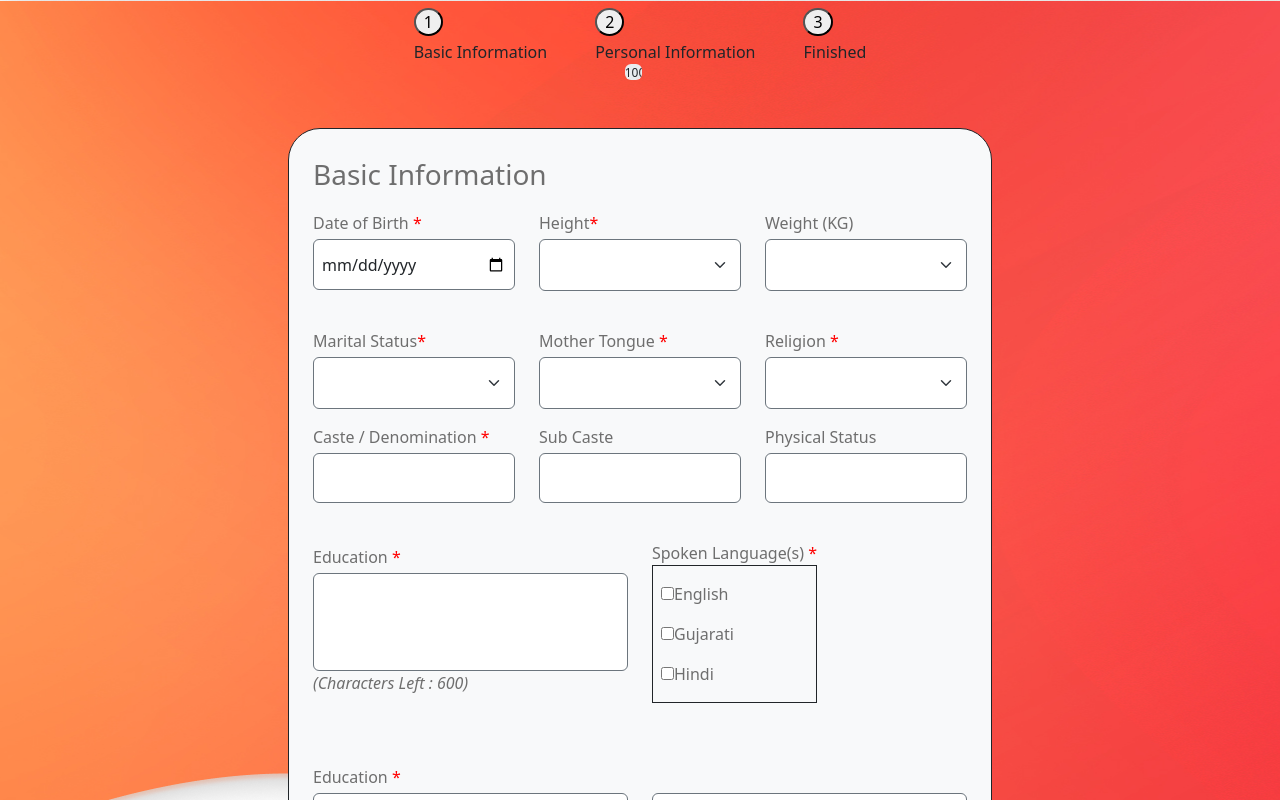
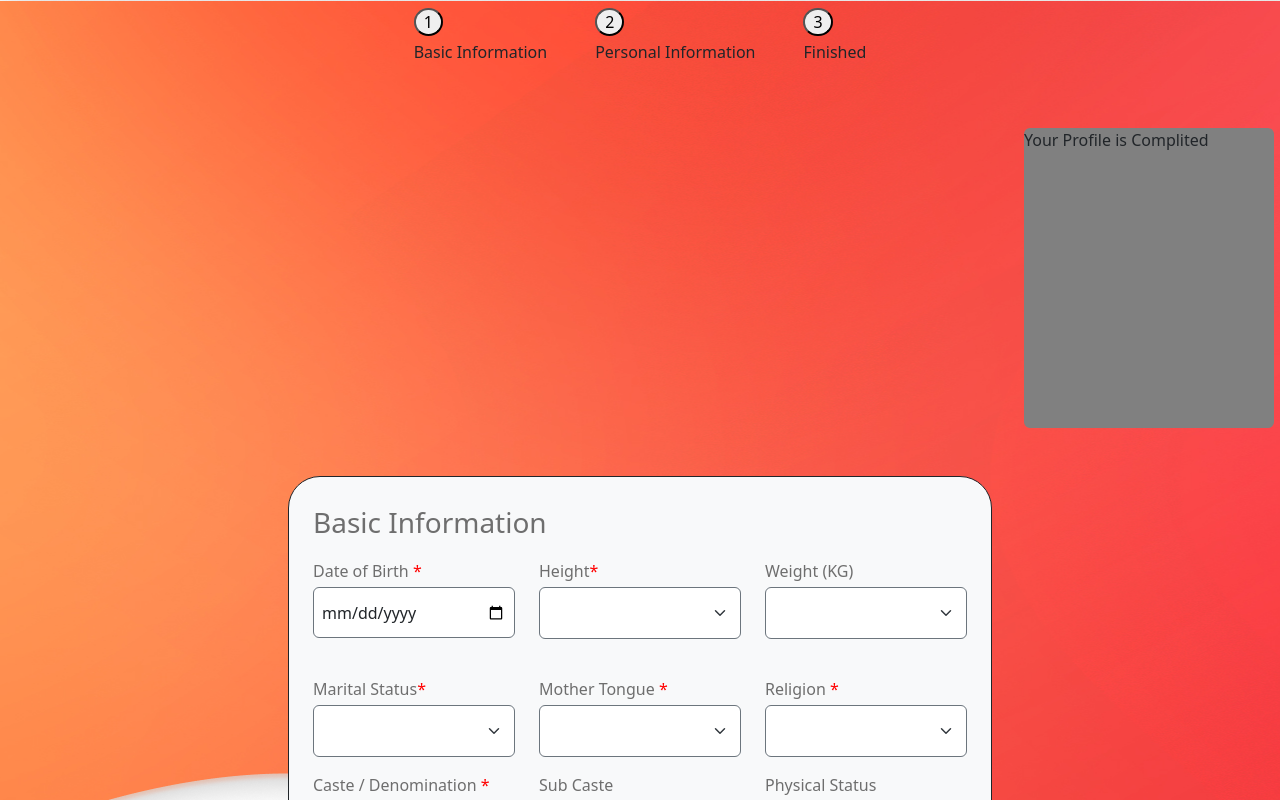
Before and after one commit to Ganpat6070/Team-project, a React (Create React App) app: page /basic-info in a window 1280 px wide. Shown: the top 800 px of the page. Built offline with nearby package versions, Linux system fonts and the light colour scheme.

Commit message:
user adding Card

```diff
--- a/src/App.tsx
+++ b/src/App.tsx
@@ -8,6 +8,7 @@ import { Route, Routes } from "react-router";
 import { BrowserRouter  } from "react-router-dom";
 import BasicInfo from "./Profile/BasicInfo";
 import PersonalInfo from "./Profile/PersonalInfo";
+import Card from "./Profile/Card1";
 
 function App() {
   return (
@@ -24,6 +25,7 @@ function App() {
                 <Route path="/register" element={<RegForm2 />} />
                 <Route path="/personal-info" element={<PersonalInfo/>} />
                 <Route path="/basic-info" element={<BasicInfo/>} />
+                <Route path="/Card" element={<Card/>} />
               </Routes>
             </div>
           </div>
--- /dev/null
+++ b/src/Profile/Card1.css
@@ -0,0 +1,9 @@
+.card1{
+
+width: 250px;
+border-radius: 6px;
+height: 300px;
+margin-left: 80%;
+margin-top: 5%;
+background-color: grey
+}
--- /dev/null
+++ b/src/Profile/Card1.tsx
@@ -0,0 +1,11 @@
+ import "./Card1.css";
+const Card1 = () => {
+
+    return (<>
+<div className="card1 ">
+<p>Your Profile is Complited </p>
+</div>
+    </>)
+}
+
+export default Card1;
--- a/src/Profile/ProgressCard.css
+++ /dev/null
@@ -1,143 +0,0 @@
-body{
-
-    background-color:#E8F5E9;
-}
-
-.padding{
-
-    padding:10rem !important;
-}
-
-.progress{
-    width: 150px;
-    height: 150px;
-    line-height: 150px;
-    background: none;
-    margin: 0 auto;
-    box-shadow: none;
-    position: relative;
-}
-.progress:after{
-    content: "";
-    width: 100%;
-    height: 100%;
-    border-radius: 50%;
-    border: 12px solid #fff;
-    position: absolute;
-    top: 0;
-    left: 0;
-}
-.progress > span{
-    width: 50%;
-    height: 100%;
-    overflow: hidden;
-    position: absolute;
-    top: 0;
-    z-index: 1;
-}
-.progress .progress-left{
-    left: 0;
-}
-.progress .progress-bar{
-    width: 100%;
-    height: 100%;
-    background: none;
-    border-width: 12px;
-    border-style: solid;
-    position: absolute;
-    top: 0;
-}
-.progress .progress-left .progress-bar{
-    left: 100%;
-    border-top-right-radius: 80px;
-    border-bottom-right-radius: 80px;
-    border-left: 0;
-    -webkit-transform-origin: center left;
-    transform-origin: center left;
-}
-.progress .progress-right{
-    right: 0;
-}
-.progress .progress-right .progress-bar{
-    left: -100%;
-    border-top-left-radius: 80px;
-    border-bottom-left-radius: 80px;
-    border-right: 0;
-    -webkit-transform-origin: center right;
-    transform-origin: center right;
-    animation: loading-1 1.8s linear forwards;
-}
-.progress .progress-value{
-    width: 90%;
-    height: 90%;
-    border-radius: 50%;
-    background: #44484b;
-    font-size: 24px;
-    color: #fff;
-    line-height: 135px;
-    text-align: center;
-    position: absolute;
-    top: 5%;
-    left: 5%;
-}
-.progress.blue .progress-bar{
-    border-color: #049dff;
-}
-.progress.blue .progress-left .progress-bar{
-    animation: loading-2 1.5s linear forwards 1.8s;
-}
-
- .progress-left .progress-bar{
-    animation: loading-3 1s linear forwards 1.8s;
-}
-
- .progress-left .progress-bar{
-    animation: loading-4 0.4s linear forwards 1.8s;
-}
-
- .progress-left .progress-bar{
-    animation: loading-5 1.2s linear forwards 1.8s;
-}
-@keyframes loading-1{
-    0%{
-        -webkit-transform: rotate(0deg);
-        transform: rotate(0deg);
-    }
-    100%{
-        -webkit-transform: rotate(180deg);
-        transform: rotate(180deg);
-    }
-}
-@keyframes loading-2{
-    0%{
-        -webkit-transform: rotate(0deg);
-        transform: rotate(0deg);
-    }
-    100%{
-        -webkit-transform: rotate(180deg);
-        transform: rotate(180deg);
-    }
-}
-@keyframes loading-3{
-    0%{
-        -webkit-transform: rotate(0deg);
-        transform: rotate(0deg);
-    }
-    100%{
-        -webkit-transform: rotate(90deg);
-        transform: rotate(90deg);
-    }
-}
-@keyframes loading-4{
-    0%{
-        -webkit-transform: rotate(0deg);
-        transform: rotate(0deg);
-    }
-    100%{
-        -webkit-transform: rotate(180deg);
-        transform: rotate(180deg);
-    }
-}
-@media only screen and (max-width: 990px){
-    .progress{ margin-bottom: 20px; }
-}
--- a/src/Profile/ProgressCard.tsx
+++ b/src/Profile/ProgressCard.tsx
@@ -1,26 +1,15 @@
+import Card1 from "./Card1";
 
-const ProgressCard = () => {
+const ProgressCard = (props:any) => {
 
 
     return(
-        <div className="container d-flex justify-content-center padding">
-    <div className="row">
-        <div className="col-md-9 col-sm-6">
-            <div className="progress blue">
-                <span className="progress-left">
-                    <span className="progress-bar"></span>
-                </span>
-                <span className="progress-right">
-                    <span className="progress-bar"></span>
-                </span>
-                <div className="progress-value">100%</div>
-            </div>
-        </div>
+        <>
+         <Card1/>
+        </>
+    )
 
 
-    </div>
-</div>
-    );
 }
 
 export default ProgressCard;
```
